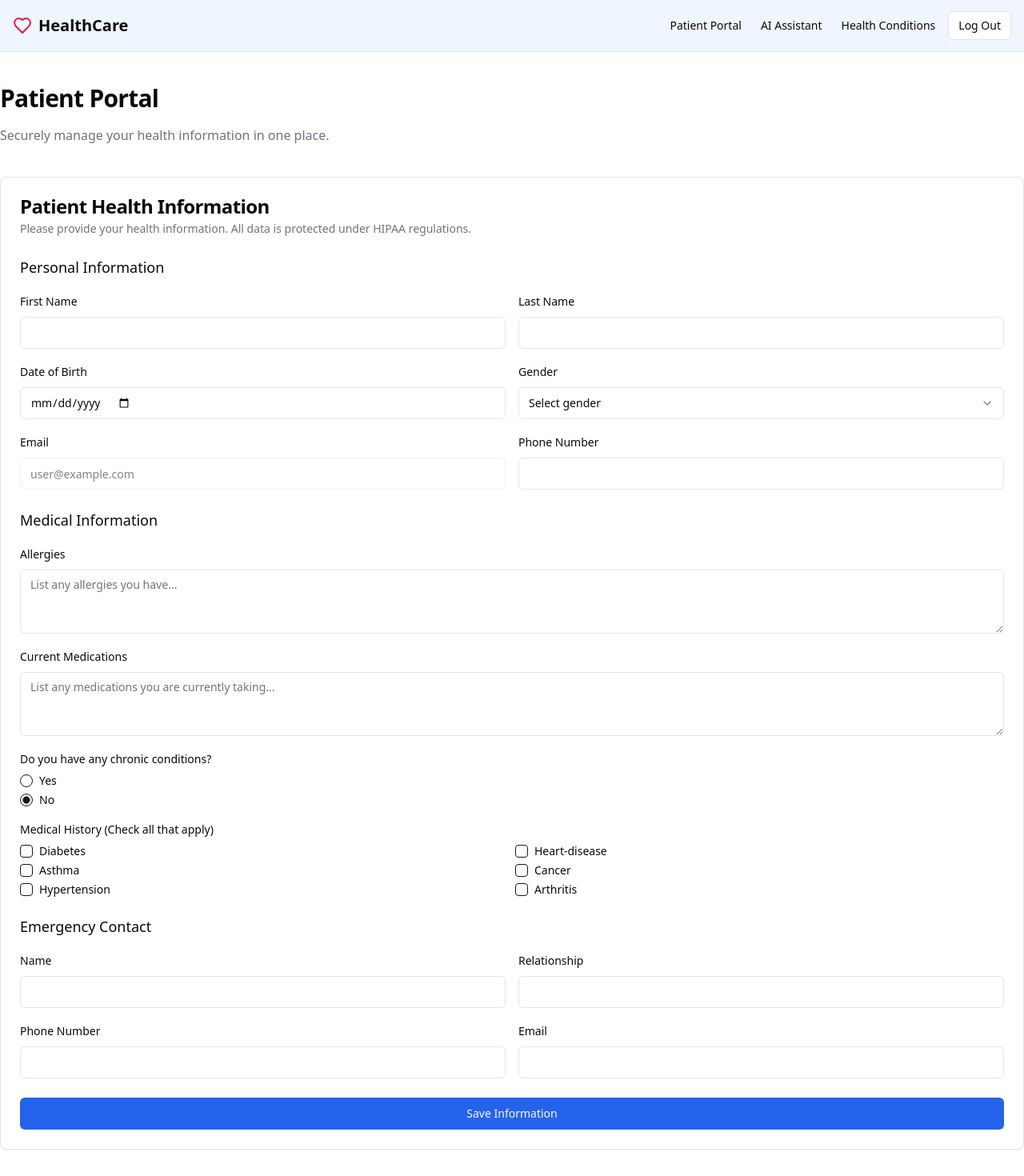
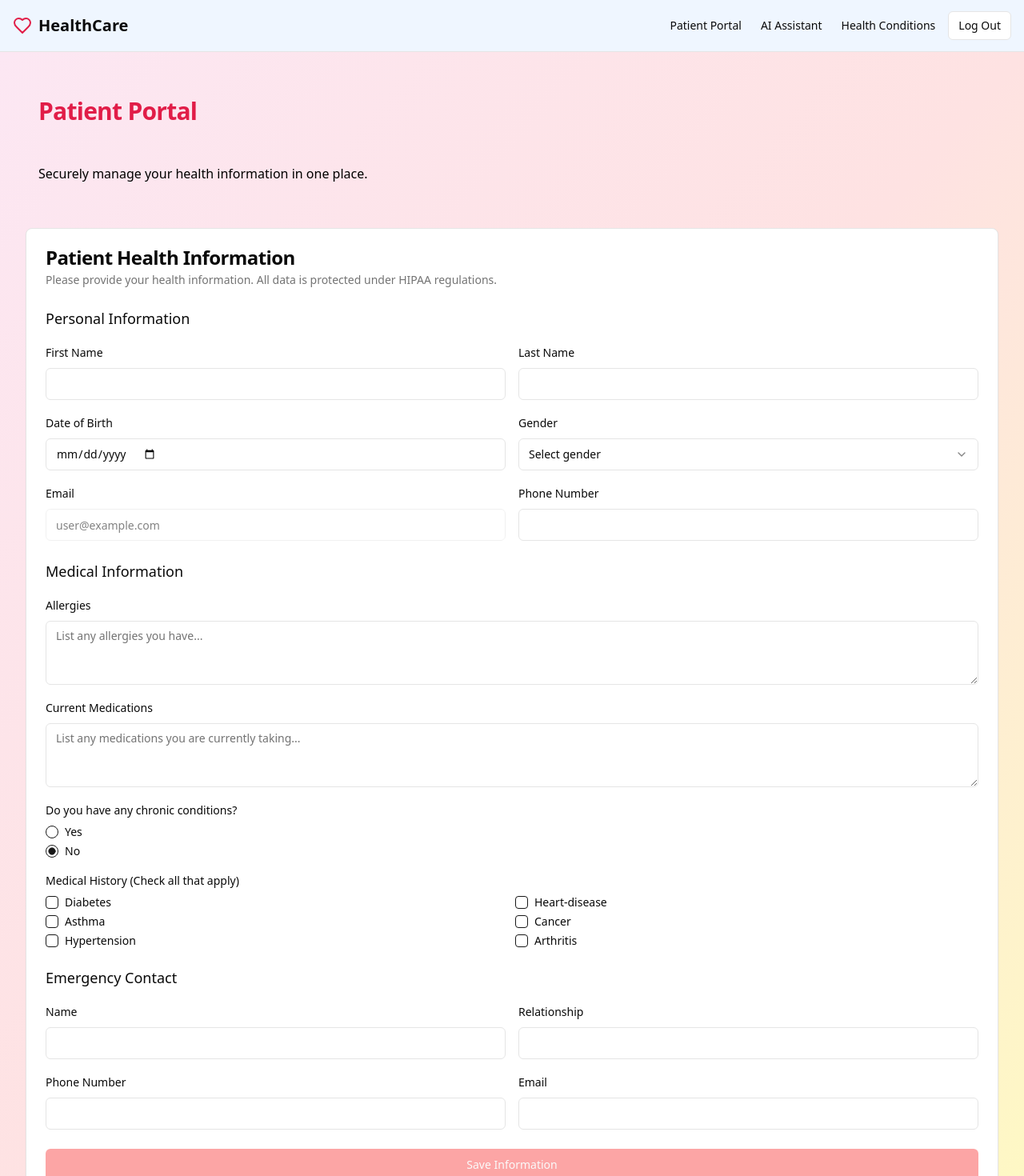
Before and after one commit to OumaimaElkhayiri/HealthUdawsHacks, a Next.js app: page /patient-portal in a window 1280 px wide. Shown: the top 1470 px of the page at 80% size. Built offline with nearby package versions, Linux system fonts and the light colour scheme; no server answers; the database is empty; sample sign-in values are in the browser's storage.

Commit message:
patient portal style

```diff
--- a/app/patient-portal/page.tsx
+++ b/app/patient-portal/page.tsx
@@ -114,10 +114,12 @@ export default function PatientPortalPage() {
   };
 
   return (
+    <div className="w-full px-4 sm:px-6 lg:px-8 bg-gradient-to-br from-pink-100 via-red-100 to-yellow-100">
+
     <div className="container py-10">
-      <div className="mb-10 space-y-4">
-        <h1 className="text-3xl font-bold tracking-tight">Patient Portal</h1>
-        <p className="text-gray-500">Securely manage your health information in one place.</p>
+      <div className="mb-10 space-y-4 ">
+        <h1 className="text-3xl font-bold tracking-tight p-4 text-rose-600">Patient Portal</h1>
+        <p className="text-black p-4">Securely manage your health information in one place.</p>
       </div>
 
       <Card>
@@ -306,7 +308,7 @@ export default function PatientPortalPage() {
             </div>
           </CardContent>
           <CardFooter>
-            <Button type="submit" className="w-full bg-blue-600 hover:bg-blue-700">
+            <Button type="submit" className="w-full bg-red-300 hover:bg-red-400">
               {submitted ? (
                 <>
                   <CheckCircle className="mr-2 h-4 w-4" /> Information Saved
@@ -319,5 +321,6 @@ export default function PatientPortalPage() {
         </form>
       </Card>
     </div>
+    </div>
   );
 }
```
